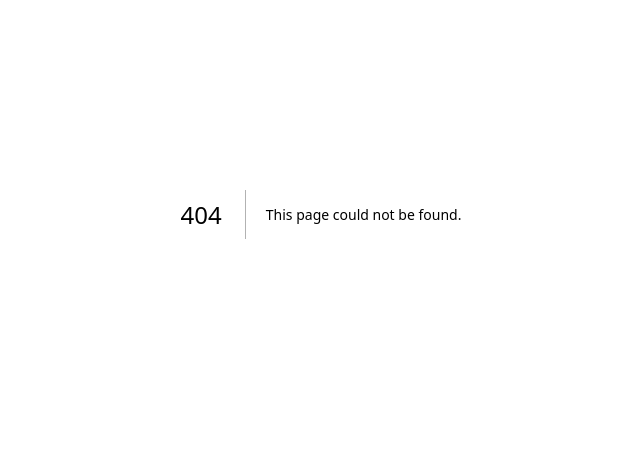
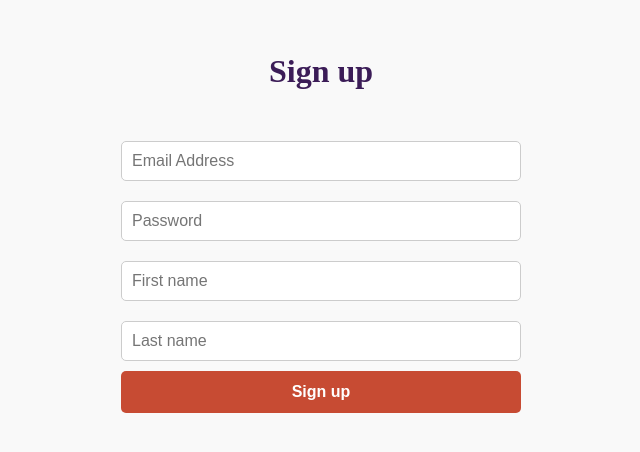
Before and after one commit to ethanrous/spark-bytes, a Next.js app in the folder client/: page /signup in a window 1280 px wide. Before the commit this address had no page. Shown: the part 186-638 px from the top of the page, without its empty margins (319-959 px from the left). Built offline with nearby package versions, Linux system fonts and the light colour scheme.

Commit message:
sign up page, adding users to db

```diff
--- /dev/null
+++ b/client/src/pages/signup.tsx
@@ -0,0 +1,131 @@
+import React, { useState } from 'react';
+
+const SignUpPage = () => {
+    const [email, setEmail] = useState('');
+    const [password, setPassword] = useState('');
+    const [first_name, setFirstName] = useState('');
+    const [last_name, setLastName] = useState('');
+    const [loading, setLoading] = useState(false);
+    const [message, setMessage] = useState('');
+
+    const handleSubmit = async (e) => {
+        e.preventDefault();
+        setLoading(true)
+
+        try {
+            const alreadySignedUp = await fetch(`http://localhost:5001/users/?email=${email}`)
+            if (alreadySignedUp.ok) {
+                setMessage(`An account with email '${email}' already exists. Please log in.`)
+            } else if (password.length <= 5){
+                    setMessage("Please enter a password with a minimum of 5 characters.")
+            } else {
+                const response = await fetch('http://localhost:5001/users/', {
+                    method: 'POST',
+                    headers: {
+                        'Content-Type': 'application/json',
+                    },
+                    body: JSON.stringify({
+                        email,
+                        password,
+                        first_name,
+                        last_name
+                    }),
+                });
+
+                if (response.ok) {
+                    setMessage(`Account successfully created! Check ${email} for verification to continue.`)
+                    //send email verification
+                } else {
+                    setMessage(`Error creating account: ${response.status}`)
+                    setLoading(false)
+                }
+            }
+        } catch (error) {
+            setMessage(`An error occurred while trying to sign up.`)
+        }
+        setLoading(false)
+    }
+
+    return (
+        <div style={styles.container}>
+            <h1 style={styles.title}>Sign up</h1>
+            <form onSubmit={handleSubmit} style={styles.form}>
+                <input
+                    type="email"
+                    placeholder="Email Address"
+                    value={email}
+                    onChange={(e) => setEmail(e.target.value)}
+                    style={styles.input}
+                    required
+                />
+                <input
+                    type="password"
+                    placeholder="Password"
+                    value={password}
+                    onChange={(e) => setPassword(e.target.value)}
+                    style={styles.input}
+                    required
+                />
+                <input
+                    placeholder="First name"
+                    value={first_name}
+                    onChange={(e) => setFirstName(e.target.value)}
+                    style={styles.input}
+                    required
+                />
+                <input
+                    placeholder="Last name"
+                    value={last_name}
+                    onChange={(e) => setLastName(e.target.value)}
+                    style={styles.input}
+                    required
+                />
+                <button type="submit" style={styles.button} disabled={loading}>{loading ? "Creating account..." : "Sign up"}</button>
+                {message}
+            </form>
+        </div>
+    )
+}
+
+// same style as login buttons
+const styles = {
+    container: {
+        display: 'flex',
+        flexDirection: 'column',
+        alignItems: 'center',
+        justifyContent: 'center',
+        height: '100vh',
+        backgroundColor: '#f9f9f9',
+    },
+    title: {
+        fontSize: '2rem',
+        fontWeight: 'bold',
+        color: '#3B1C57',
+    },
+    form: {
+        display: 'flex',
+        flexDirection: 'column',
+        width: '100%',
+        maxWidth: '400px',
+        marginTop: '20px',
+    },
+    input: {
+        padding: '10px',
+        margin: '10px 0',
+        fontSize: '1rem',
+        borderRadius: '5px',
+        border: '1px solid #ccc',
+    },
+    button: {
+        padding: '12px',
+        backgroundColor: '#C74B33',
+        color: '#fff',
+        fontSize: '1rem',
+        fontWeight: 'bold',
+        borderRadius: '5px',
+        border: 'none',
+        cursor: 'pointer',
+    }
+};
+
+export default SignUpPage;
```
Also changed, not shown: client/src/pages/index.tsx (+6 -3 lines), 2 other files (tests, documents, lock files or other folders).
